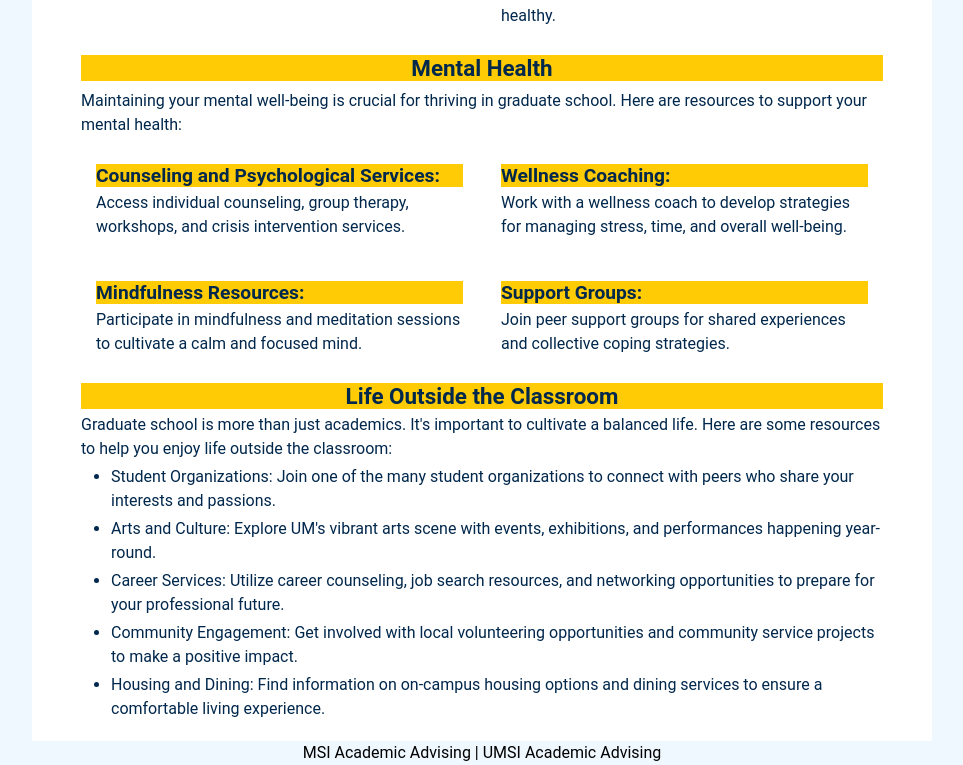
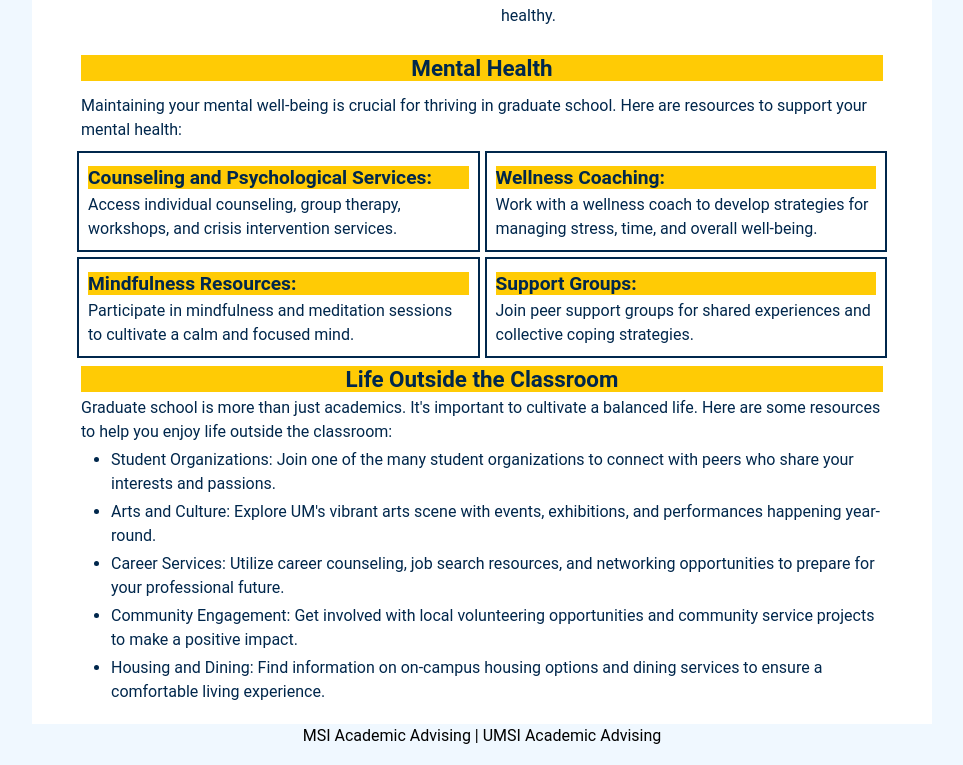
Before and after one commit to CocoNautty/client_project_html_f24, a plain HTML site: page index.html in a window 1280 px wide. Shown: the part 900-1665 px from the top of the page, without its empty margins (158-1121 px from the left). Drawn offline with Linux system fonts and the light colour scheme.

Commit message:
added tablet/desktop view

```diff
--- a/css/404.css
+++ b/css/404.css
@@ -1,7 +1,8 @@
-body div{
-    text-align: center;
+a {
+    color: #00274C;
 }
 
+@media screen and (min-width: 900px) {
     h2 {
         background-color: white;
     }
@@ -9,3 +10,4 @@ h2 {
     footer {
         margin-top: 30vh
     }
+}
--- a/css/index.css
+++ b/css/index.css
@@ -23,6 +23,7 @@
     .mental {
         display: grid;
         grid-template-columns: 1fr 1fr;
+        gap: 5px;
     }
 
     .mental > h2 {
@@ -34,8 +35,9 @@
     }
 
     .mental-item {
-        margin: 15px;
+        padding: 5px;
         grid-column: span 1;
+        border: 2px solid #00274C;
     }
 
     .mental-item:first-child {
```
Also changed, not shown: 404.html (+8 -2 lines), css/food_pantry.css (added, +10 -0 lines), food_pantry.html (+2 -1 lines). Lines whose indentation alone changed are shown as unchanged.
